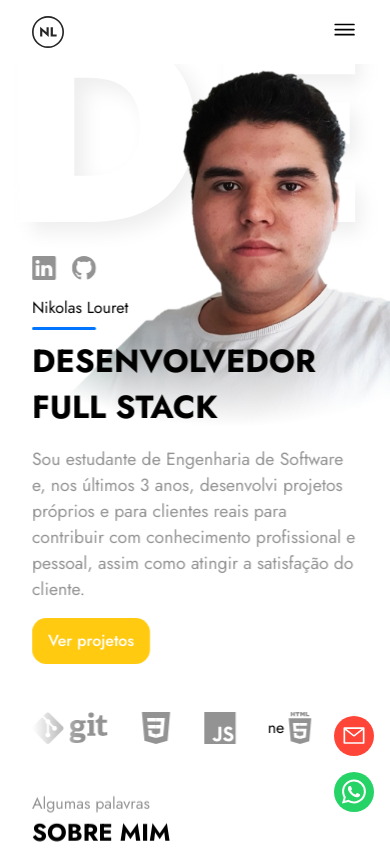
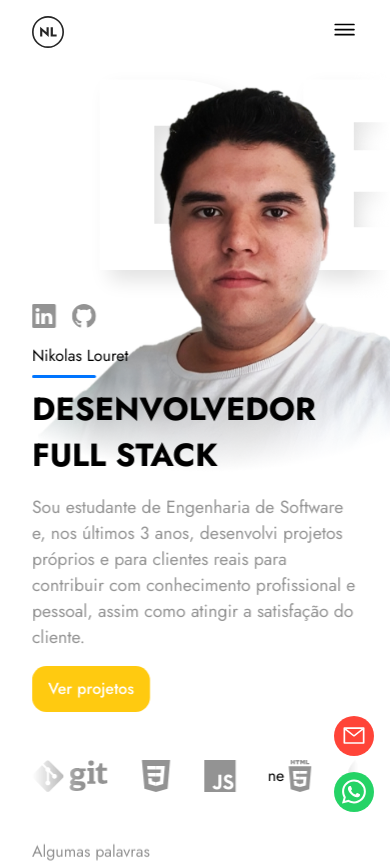
Before and after one commit to NikolasLouret/portfolio, a React (Vite) app in the folder portfolio-website/: page / in a window 390 px wide. Shown: the top 863 px of the page. Built offline with nearby package versions, Linux system fonts and the light colour scheme; no server answers.

Commit message:
fix: Correção da animação do texto

```diff
--- a/portfolio-website/src/pages/portfolio/Portfolio.module.css
+++ b/portfolio-website/src/pages/portfolio/Portfolio.module.css
@@ -17,15 +17,14 @@
 		rgba(255, 255, 255, 1) 90%,
 		rgba(255, 255, 255, 0) 100%
 	);
-	column-gap: 4rem;
 }
 
 .animated_text {
 	font-size: 19rem;
-	padding-right: 5rem;
 	font-weight: 800;
+	padding-left: 5rem;
 	color: var(--white);
-	text-shadow: 20px 20px 60px #eeeeee, -20px -20px 60px var(--white);
+	text-shadow: 20px 20px 60px #e2e2e2, -20px -20px 60px var(--white);
 	white-space: nowrap;
 	animation: loop 90s linear infinite;
 	-webkit-animation: loop 90s linear infinite;
@@ -43,7 +42,7 @@
 	right: 15rem;
 }
 .me {
-	width: 50rem;
+	width: 47rem;
 	object-fit: cover;
 }
 
@@ -76,16 +75,16 @@
 @media (max-width: 66em) {
 	.animated_text {
 		font-size: 23rem;
-		text-shadow: 20px 20px 60px #eeeeee, -20px -20px 60px var(--white);
+		text-shadow: 20px 20px 60px #e2e2e2, -20px -20px 60px var(--white);
 	}
 
 	.divImg {
-		top: 15rem;
-		right: 5rem;
+		top: 10rem;
+		right: 3rem;
 	}
 
 	.me {
-		width: 35rem;
+		width: 40rem;
 	}
 
 	.container {
@@ -96,17 +95,18 @@
 /* phones */
 @media (max-width: 40rem) {
 	.divImg {
-		top: 4rem;
+		top: 5rem;
 		right: -5rem;
 	}
 	.me {
-		width: 25rem;
+		width: 27rem;
 	}
 
 	.animated_text {
+		margin-top: 3rem;
 		font-size: 17rem;
 		line-height: 16rem;
-		text-shadow: 10px 10px 20px #eeeeee, -10px -10px 20px var(--white);
+		text-shadow: 10px 10px 20px #e2e2e2, -10px -10px 20px var(--white);
 		white-space: nowrap;
 	}
 
--- a/portfolio-website/src/pages/portfolio/Portfolio.tsx
+++ b/portfolio-website/src/pages/portfolio/Portfolio.tsx
@@ -24,8 +24,8 @@ const Portfolio = () => {
 		<div className={styles.body}>
 			<Header />
 			<div className={`flex ${styles.mask_text}`}>
-				<span className={styles.animated_text}>DESENVOLVIMENTO DE SOFTWARE</span>
-				<span className={styles.animated_text}>DESENVOLVIMENTO DE SOFTWARE</span>
+				<span className={styles.animated_text}>DESENVOLVEDOR DE SOFTWARE</span>
+				<span className={styles.animated_text}>DESENVOLVEDOR DE SOFTWARE</span>
 			</div>
 
 			<div className={styles.divImg}>
```
